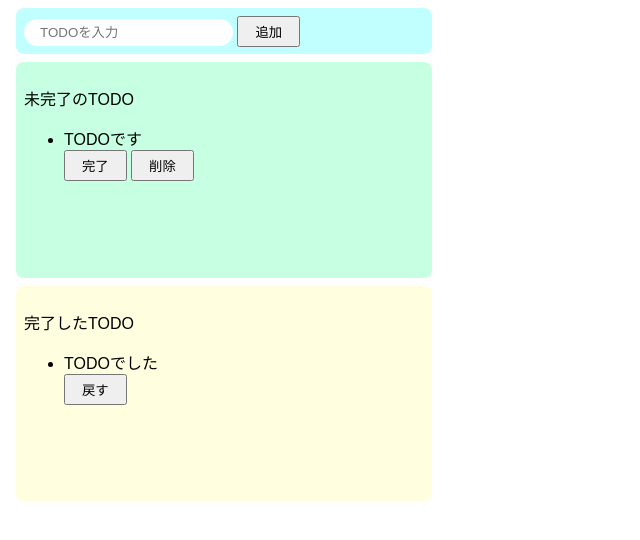
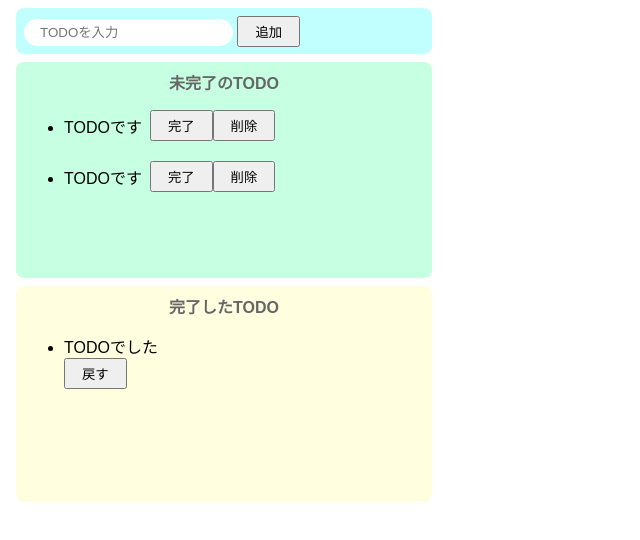
Before and after one commit to upbook0426/todo-js, a website built with Parcel: page index.html in a window 1280 px wide. Shown: the whole page, without its empty margins (0-640 px from the left). Built offline with nearby package versions, Linux system fonts and the light colour scheme.

Commit message:
add css code

```diff
--- a/index.html
+++ b/index.html
@@ -11,9 +11,16 @@
       <button>追加</button>
     </div>
     <div class="imcomplete-are">
-      <p>未完了のTODO</p>
+      <p class="title">未完了のTODO</p>
       <ul>
-        <div>
+        <div class="list-row">
+          <li>TODOです</li>
+          <button>完了</button>
+          <button>削除</button>
+        </div>
+      </ul>
+      <ul>
+        <div class="list-row">
           <li>TODOです</li>
           <button>完了</button>
           <button>削除</button>
@@ -21,7 +28,7 @@
       </ul>
     </div>
     <div class="complete-are">
-      <p>完了したTODO</p>
+      <p class="title">完了したTODO</p>
       <ul>
         <div>
           <li>TODOでした</li>
--- a/src/styles.css
+++ b/src/styles.css
@@ -19,6 +19,10 @@ button:hover{
   background-color:#ff7fff;
   color: #fff;
   cursor: pointer;
+}
+
+li {
+  margin-right: 8px;
 }
 
 .input-are {
@@ -45,3 +49,16 @@ button:hover{
   margin:8px;
   border-radius:8px;
 }
+
+.title{
+  text-align: center;
+  margin-top: 0;
+  font-weight: bold;
+  color: #666;
+}
+
+.list-row {
+  display: flex;
+  align-items:center;
+  padding-bottom: 4px;
+}
```
